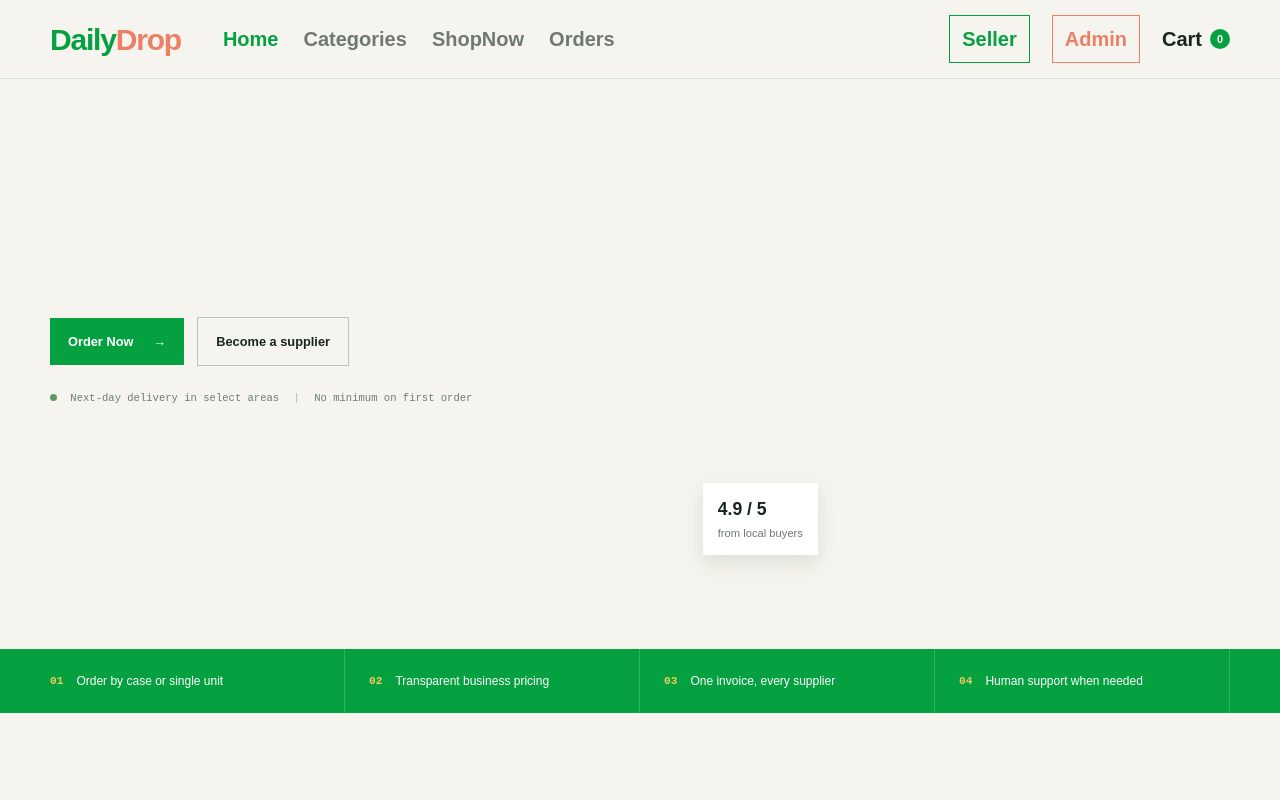
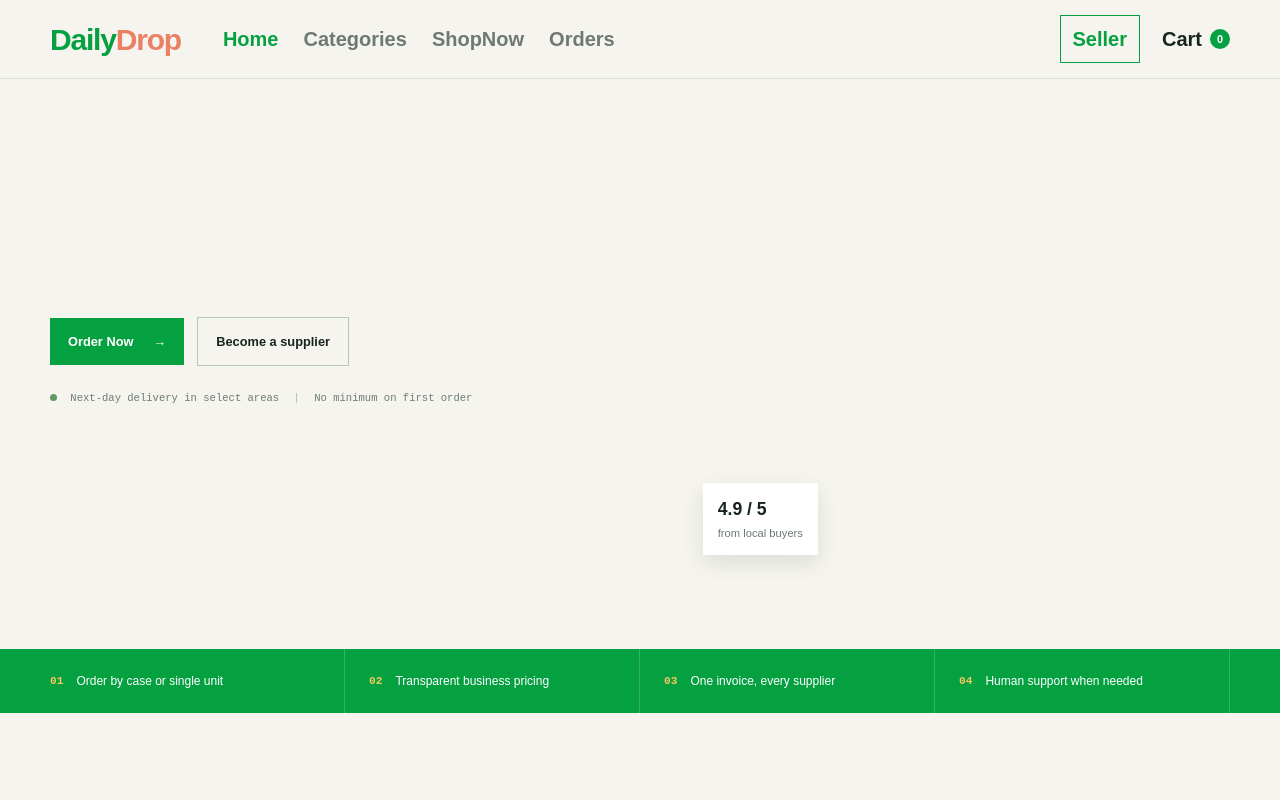
Before and after one commit to dailydropcom-art/DailyDrop, a website: page Customer Web/index.html in a window 1280 px wide. Shown: the top 800 px of the page. Drawn offline with Linux system fonts and the light colour scheme.

Commit message:
Remove admin button from customer web

```diff
--- a/Customer Web/index.html
+++ b/Customer Web/index.html
@@ -25,7 +25,6 @@
                 </nav>
                 <div class="header-actions">
                     <a class="portal-button seller-button" href="../sellerhub/index.html">Seller</a>
-                    <a class="portal-button admin-button" href="../admin%20web/index.html">Admin</a>
                     <a class="cart-link" href="cart.html" aria-label="Shopping cart">Cart <span id="cartCount">0</span></a>
                 </div>
             </div>
```
